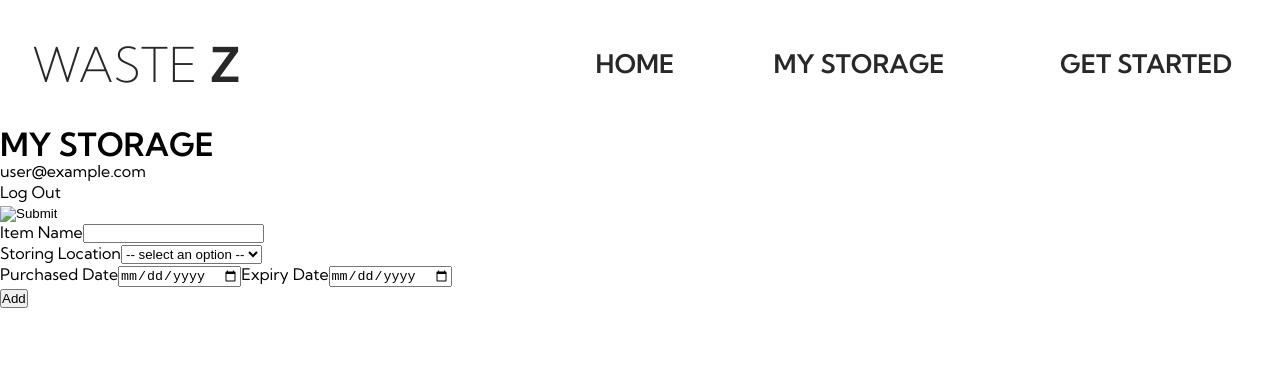
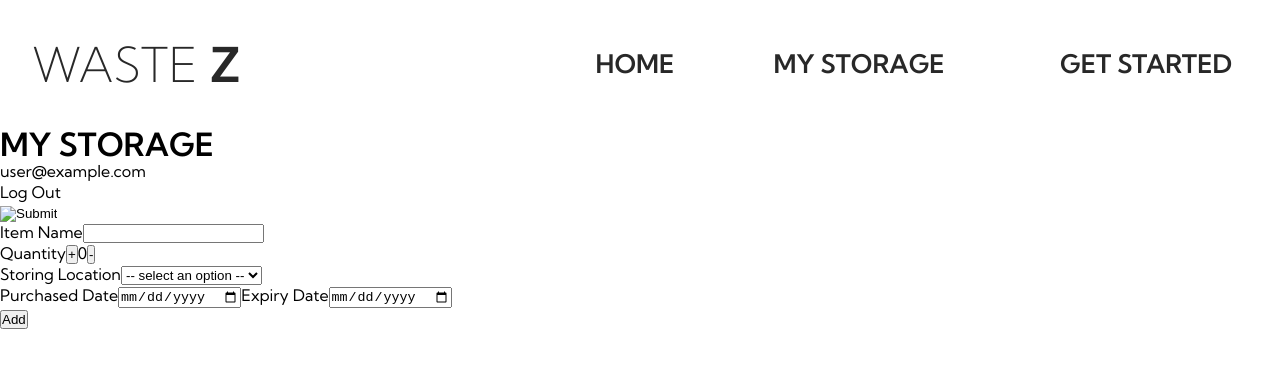
Before and after one commit to NavGithub15/waste-z, a React (Create React App) app: page /myStorage in a window 1280 px wide. Shown: the top 368 px of the page. Built offline with nearby package versions, Linux system fonts and the light colour scheme; no server answers; sample sign-in values are in the browser's storage.

Commit message:
Add quantity picker component and import inside mystorage component

```diff
--- a/package.json
+++ b/package.json
@@ -14,6 +14,7 @@
     "os-browserify": "^0.3.0",
     "react": "^18.2.0",
     "react-dom": "^18.2.0",
+    "react-quantity-picker": "^1.0.3",
     "react-router-dom": "^6.4.0",
     "react-scripts": "5.0.1",
     "sass": "^1.54.9",
--- a/src/Pages/MyStorage/MyStorage.js
+++ b/src/Pages/MyStorage/MyStorage.js
@@ -4,6 +4,7 @@ import { useAuth } from '../../Contexts/AuthContexts';
 import { useState } from 'react';
 import { addDoc, collection } from "firebase/firestore";
 import { db } from "../../firebase.config";
+import QuantityPicker from '../../components/QuantityPicker/QuantityPicker';
 
 export default function MyStorage() {
 
@@ -17,6 +18,7 @@ export default function MyStorage() {
   const [category, setCategory] = useState("");
   const [currentDate, setCurrentDate] = useState(dateNow);
   const [futureDate, setFutureDate] = useState(dateNow);
+  const [quantity, setQuantity] = useState(0)
   const [errorMessage, setErrorMessage] = useState("")
 
   const { currentUser, logOut, } = useAuth();
@@ -45,6 +47,7 @@ export default function MyStorage() {
       setErrorMessage("All fields are necessary")
       return;
     }
+    e.target.reset();
   }
 
   return (
@@ -69,6 +72,7 @@ export default function MyStorage() {
             <label>Item Name</label>
             <input type="text" name="name" onChange={(e) => setName(e.target.value)}/>
           </div>
+          <QuantityPicker />
           <div>
             <label>Storing Location</label>
             <select name="category" onChange={(e) => setCategory(e.target.value)}>
--- /dev/null
+++ b/src/components/QuantityPicker/QuantityPicker.js
@@ -0,0 +1,29 @@
+import {useState} from "react";
+
+export default function QuantityPicker() {
+    const [count, setCount] = useState(0);
+
+    const increment = () => {
+      setCount(function (prevCount) {
+        return (prevCount += 1);
+      });
+    }
+
+    const decrement = () => {
+      setCount(function (prevCount) {
+        if (prevCount > 0) {
+          return (prevCount -= 1);
+        } else {
+          return (prevCount = 0);
+        }
+      });
+    }
+  return (
+      <div className="qty">
+        <span>Quantity</span>
+        <button onClick={increment}>+</button>
+        <span>{count}</span>
+        <button onClick={decrement}>-</button>
+      </div>
+    );
+}
```
Also changed, not shown: src/components/QuantityPicker/QuantityPicker.scss (added), 1 other file (tests, documents, lock files or other folders).
